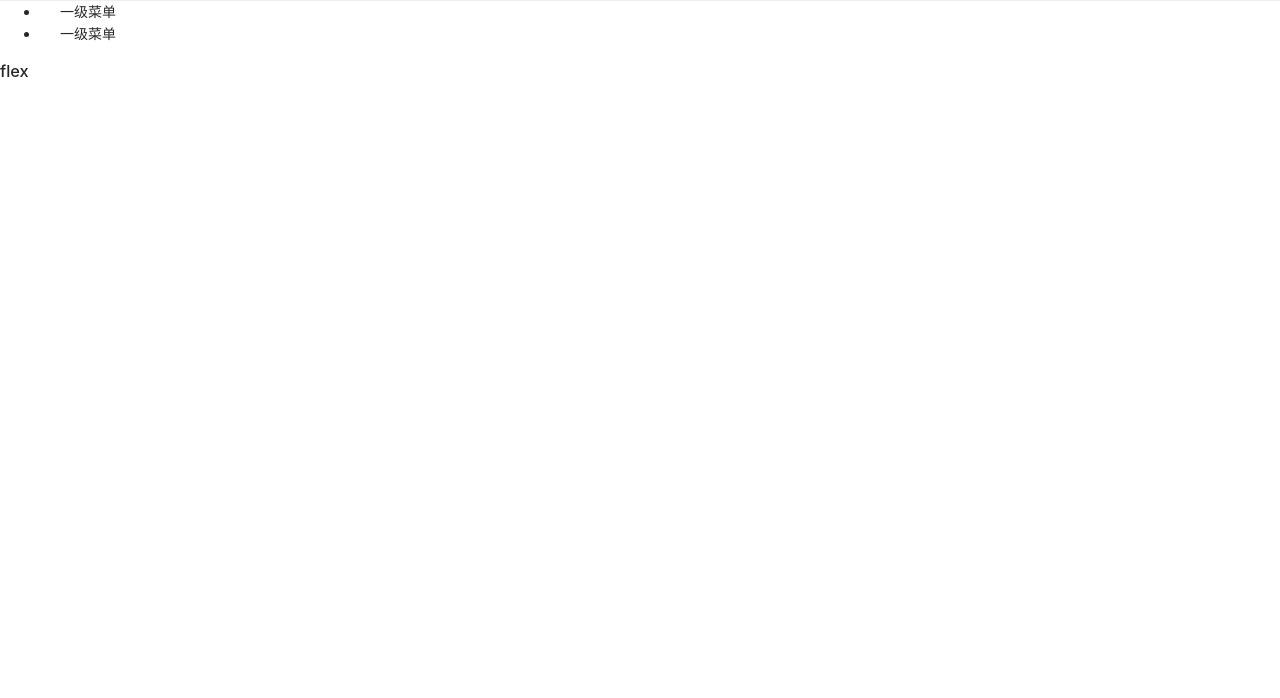
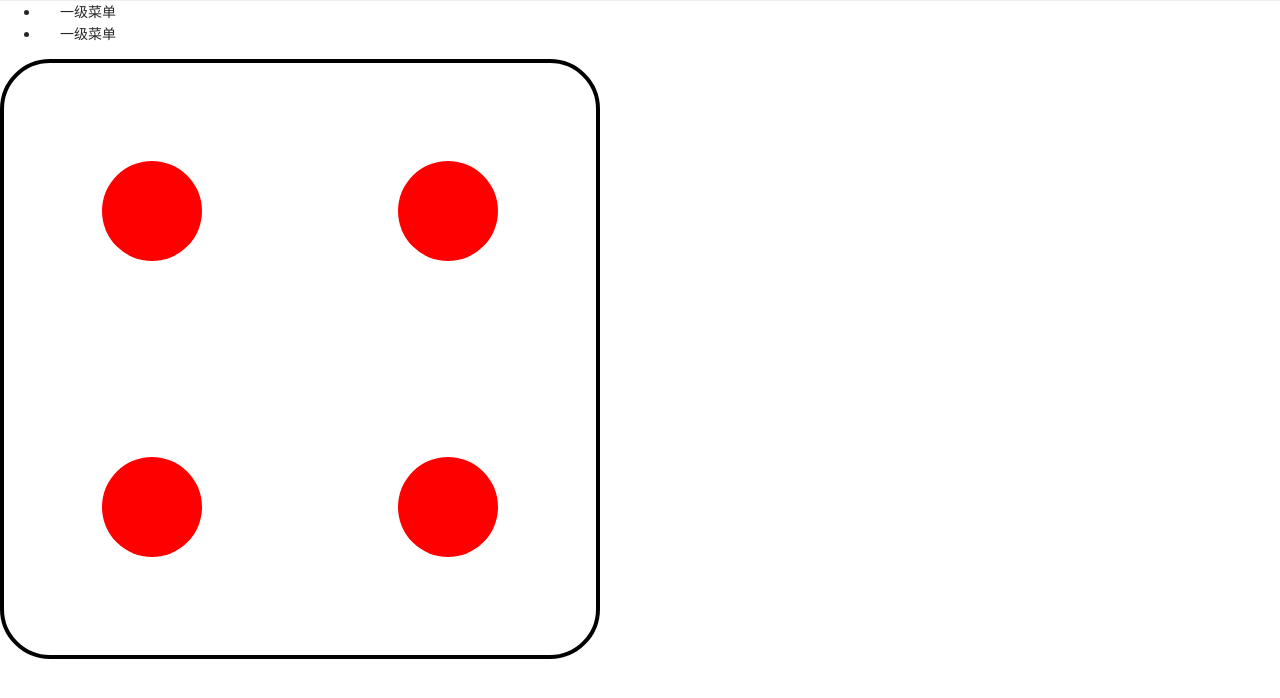
Before and after one commit to caibin1024/practise, a Vue app: page /flex in a window 1280 px wide. Shown: the top 698 px of the page. Built offline with nearby package versions, Linux system fonts and the light colour scheme.

Commit message:
flex骰子

```diff
--- a/src/App.vue
+++ b/src/App.vue
@@ -13,7 +13,7 @@
                 <span>一级菜单</span>
               </template>
               <!-- 选项 -->
-              <el-menu-item index="/flex">flex</el-menu-item>
+              <el-menu-item index="/flex">flex骰子</el-menu-item>
             </el-submenu>
             <el-submenu index="2">
               <template #title>
--- /dev/null
+++ b/src/components/flex/parentBox.vue
@@ -0,0 +1,3 @@
+<template>
+    <div class=""></div>
+</template>
--- a/src/view/Flex.vue
+++ b/src/view/Flex.vue
@@ -1,6 +1,13 @@
 <template>
-  <div>
-    <h1>flex</h1>
+  <div class="parentBox">
+    <div class="subBox">
+      <div class="childBox"></div>
+      <div class="childBox"></div>
+    </div>
+    <div class="subBox">
+      <div class="childBox"></div>
+      <div class="childBox"></div>
+    </div>
   </div>
 </template>
 
@@ -9,5 +16,26 @@
 export default {};
 </script>
 
-<style lang="less" scoped>
+<style  scoped>
+.parentBox {
+  width: 600px;
+  height: 600px;
+  border: 4px solid #000;
+  border-radius: 50px;
+  display: flex;
+  flex-direction: column;
+  justify-content: space-around;
+}
+.subBox {
+  display: flex;
+  width: 100%;
+  justify-content: space-around;
+}
+.childBox {
+  width: 100px;
+  height: 100px;
+  border-radius: 50px;
+  background-color: red;
+  margin: 50px;
+}
 </style>
```
Also changed, not shown: src/components/flex/childBox.vue (added).
